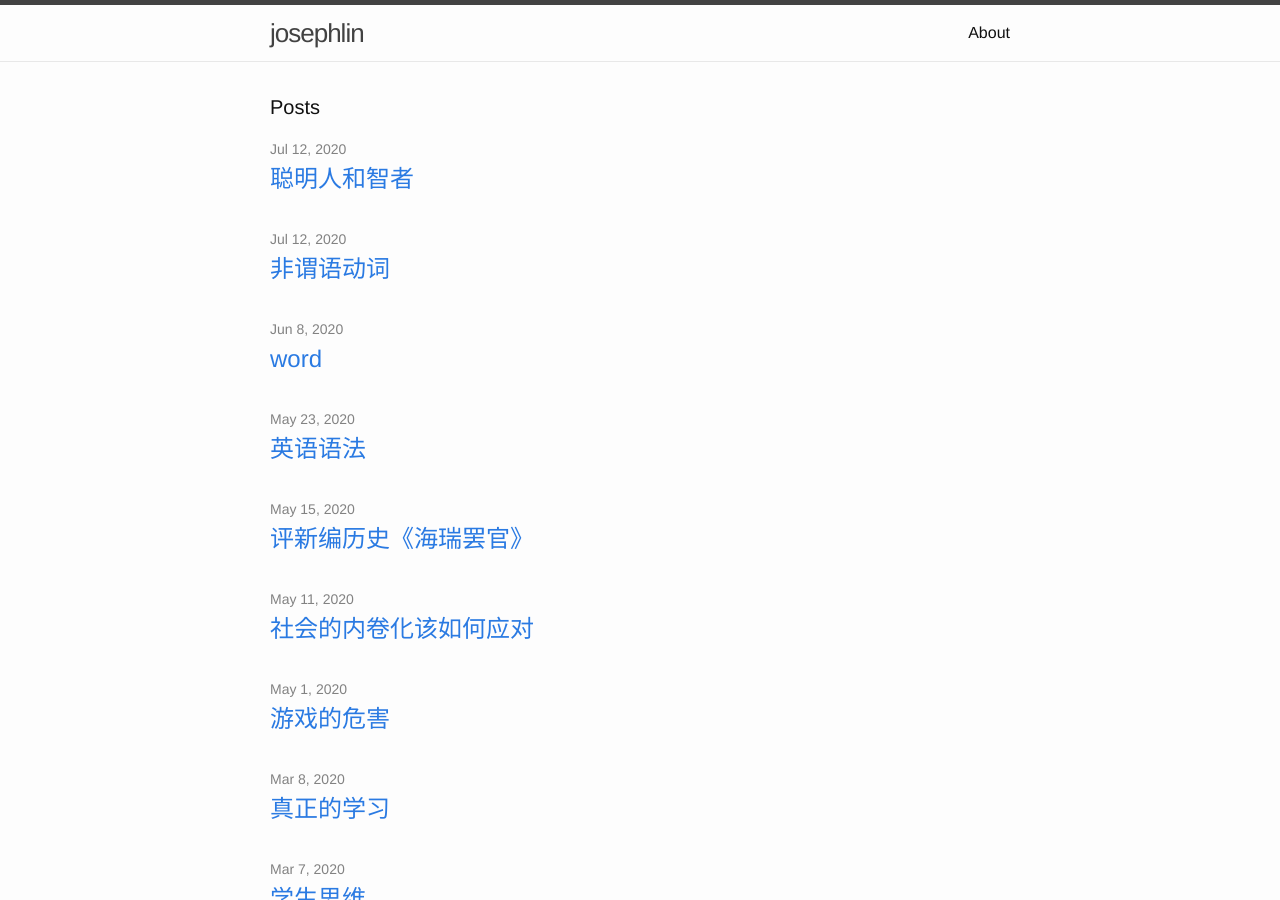
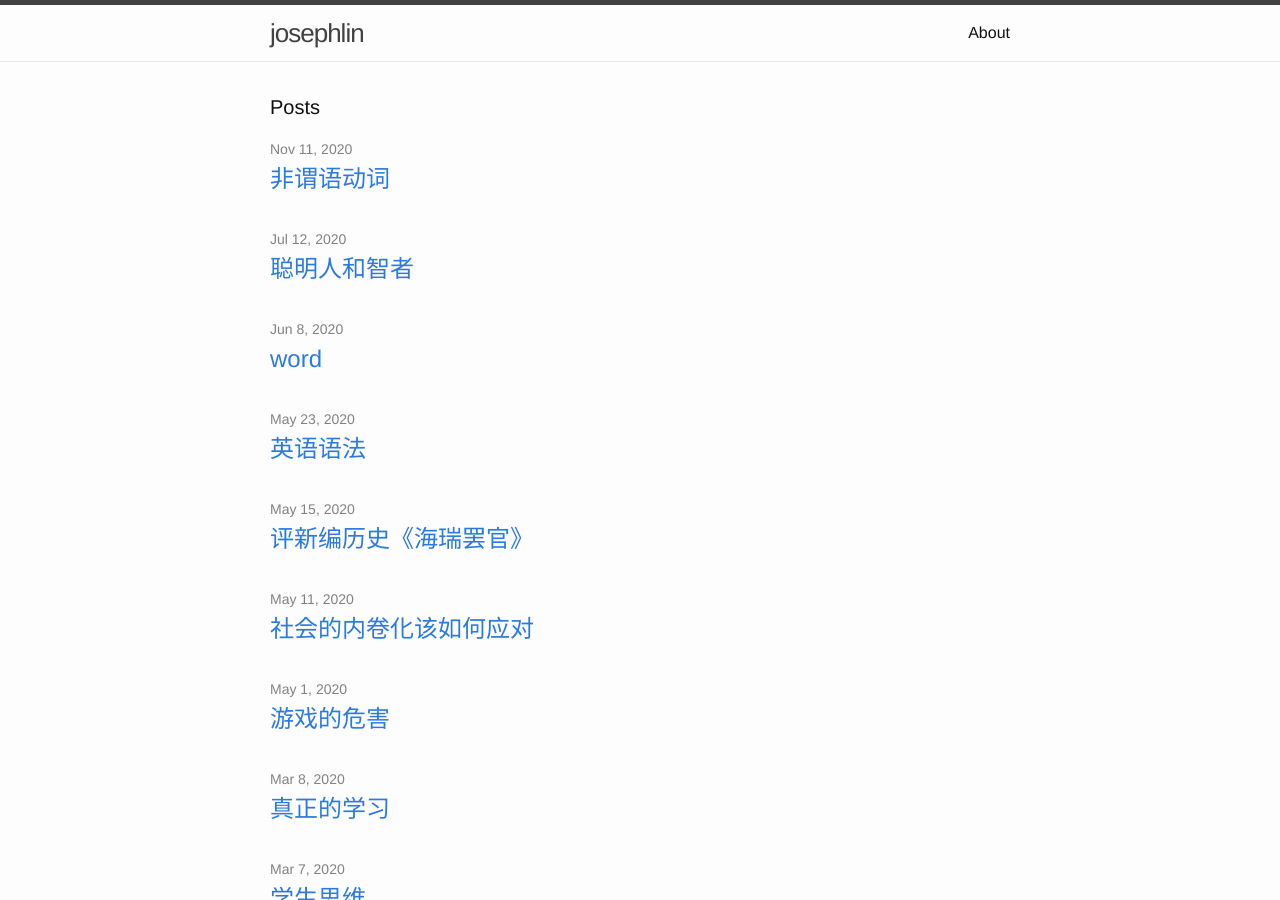
Before and after one commit to josephstalin117/josephstalin117.github.io, a Jekyll site: the page built from index.html, in a window 1280 px wide and 900 px high. Built offline with Jekyll 4.4.1, drawn with Linux system fonts in a browser that asks for light colours.

Commit message:
update date

```diff
--- a/_posts/2020-11-11-non-predicate-verb.markdown
+++ b/_posts/2020-11-11-non-predicate-verb.markdown
@@ -1,7 +1,7 @@
 ---
 layout: post
 title:  "非谓语动词"
-date:   2020-07-12 20:35:35 +0800
+date:   2020-11-11 20:35:35 +0800
 categories: command
 ---
 
```
